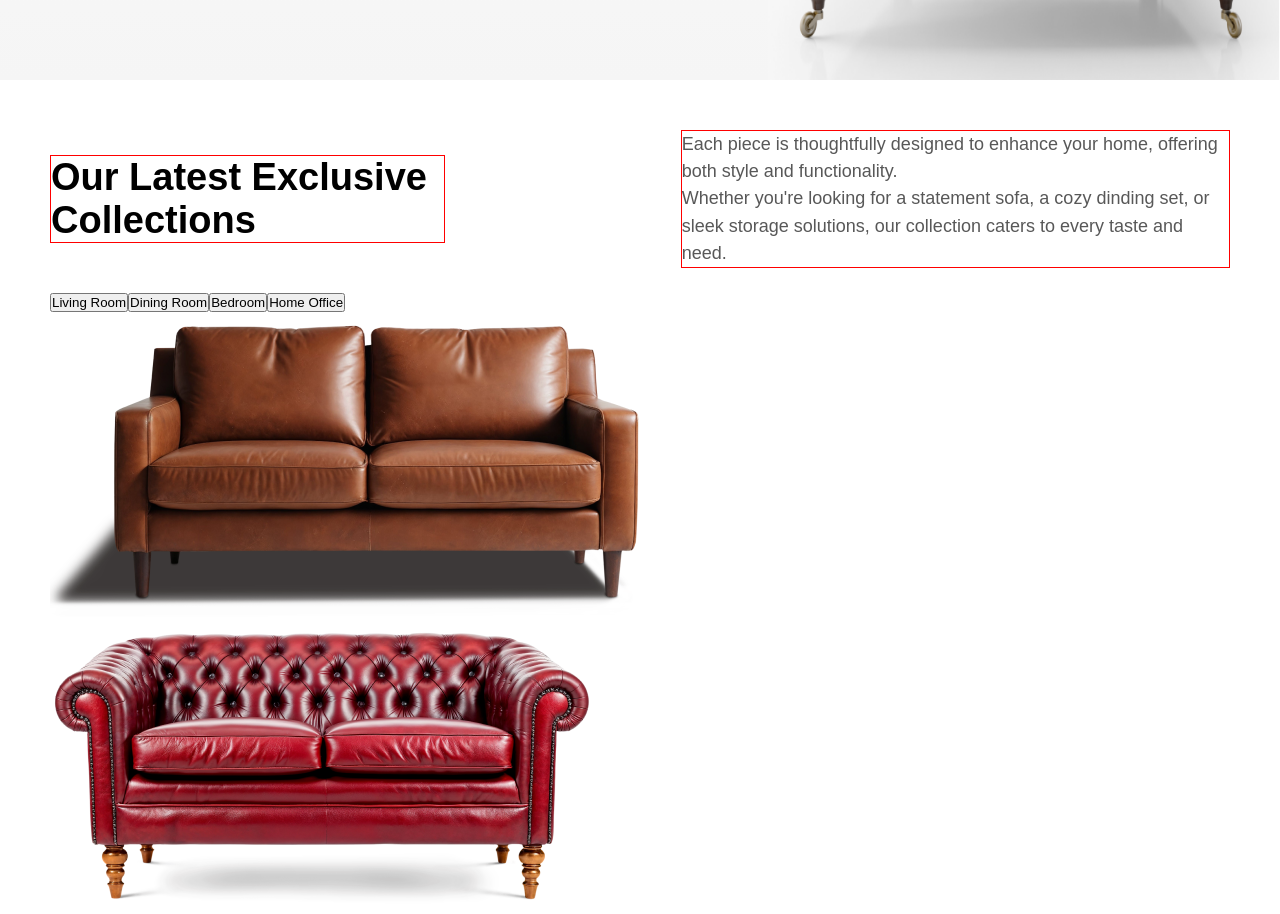
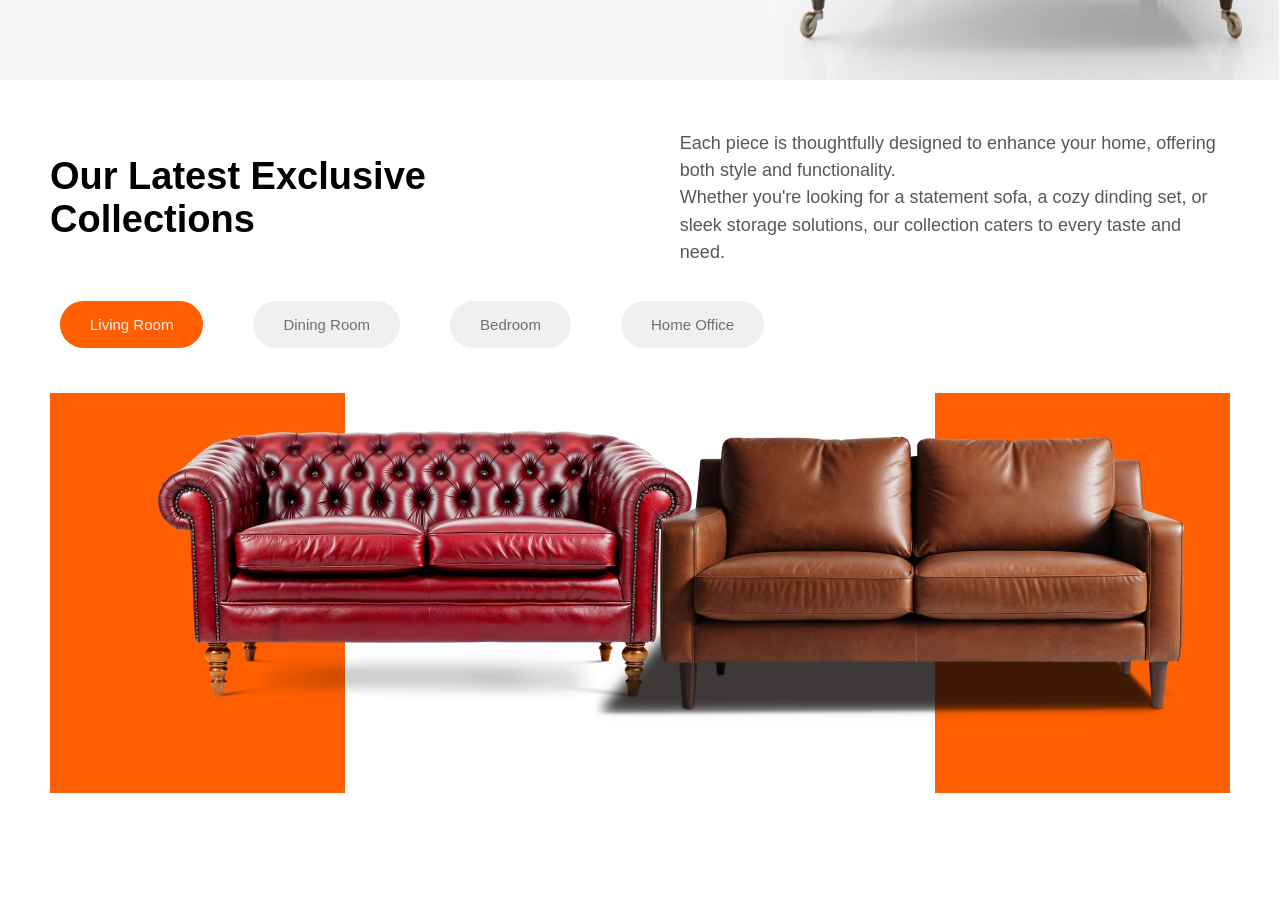
Before and after one commit to knoy00/Furnistore, a React (Create React App) app: page / in a window 1280 px wide. Shown: the part 720-1634 px from the top of the page. After the commit the page ends 1600 px from the top, so only its background shows below. Built offline with nearby package versions, Linux system fonts and the light colour scheme.

Commit message:
Modified exclusive page

```diff
--- a/src/Components/Exclusive.css
+++ b/src/Components/Exclusive.css
@@ -12,7 +12,6 @@
 
 .exc_title h2{
     font-size: 38px;
-    border: 1px solid red;
 }
 
 .exc_title p{
@@ -20,6 +19,55 @@
     font-size: 18px;
     line-height: 1.7rem;
     margin-left: 20%;
-    border: 1px solid red;
     width: 70%;
 }
+
+.exclusive_buttons{
+    display: flex;
+    align-items: center;
+    gap: 50px;
+    padding: 10px;
+}
+
+.exclusive_buttons button{
+    padding: 15px 30px;
+    border: none;
+    border-radius: 30px;
+    background-color: #f0f0f0;
+    color: #707070;
+    font-size: 15px;
+    cursor: pointer;
+}
+
+.exclusive_buttons .exc_active{
+    background-color: #FF5F00;
+    color: #f0f0f0;
+}
+
+.exclusive_images{
+    display: flex;
+    align-items: center;
+    justify-content: space-between;
+    width: 100%;
+    height: 50vh;
+    margin-top: 3%;
+}
+
+.exl_left, .exl_right{
+    width: 25%;
+    height: 100%;
+    background-color: #FF5F00;
+    position: relative;
+}
+
+.exl_left img{
+    position: absolute;
+    margin-top: 10%;
+    margin-left: 35%;
+}
+
+.exl_right img{
+    position: absolute;
+    margin-left: -115%;
+    margin-top: 10%;
+}
--- a/src/Components/Exclusive.js
+++ b/src/Components/Exclusive.js
@@ -16,7 +16,7 @@ function Exclusive() {
         </div>
 
         <div className='exclusive_buttons'>
-            <button>Living Room</button>
+            <button className='exc_active'>Living Room</button>
             <button>Dining Room</button>
             <button>Bedroom</button>
             <button>Home Office</button>
@@ -25,12 +25,12 @@ function Exclusive() {
         <div className='exclusive_images'>
             <div className='exl_left'>
                 <div>
-                    <img src={sofa1}/>
+                    <img src={sofa2}/>
                 </div>
             </div>
             <div className='exl_right'>
                 <div>
-                    <img src={sofa2}/>
+                    <img src={sofa1}/>
                 </div>
             </div>
         </div>
```
